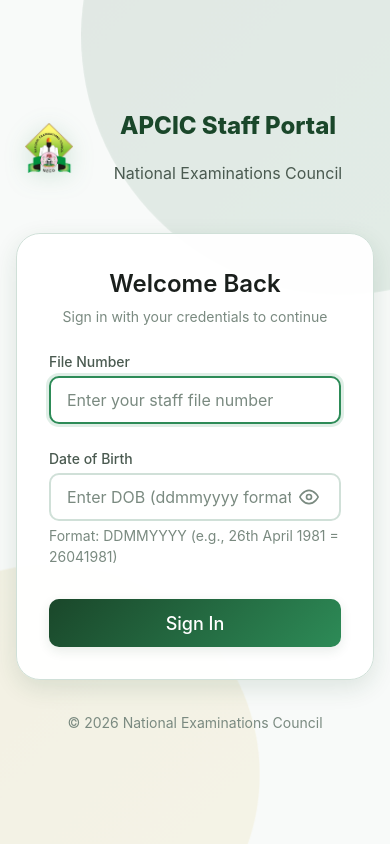
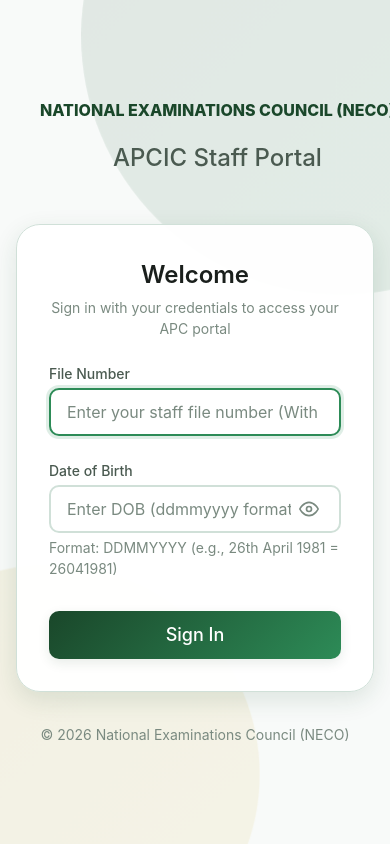
Before and after one commit to thomasakiou/neco-apcic-staff-portal-FE, a React (Vite) app: page /login in a window 390 px wide. Built offline with nearby package versions, Linux system fonts and the light colour scheme.

Commit message:
login page updates

```diff
--- a/src/components/Navbar/Navbar.module.css
+++ b/src/components/Navbar/Navbar.module.css
@@ -110,19 +110,6 @@
     gap: var(--space-sm);
 }
 
-.userName {
-    font-size: var(--font-size-sm);
-    font-weight: var(--font-weight-medium);
-    color: var(--text-secondary);
-    display: none;
-}
-
-@media (min-width: 480px) {
-    .userName {
-        display: inline;
-    }
-}
-
 .logoutButton {
     padding: var(--space-xs) var(--space-sm);
     font-size: var(--font-size-sm);
--- a/src/components/Navbar/Navbar.tsx
+++ b/src/components/Navbar/Navbar.tsx
@@ -5,7 +5,7 @@
 
 export function Navbar() {
     const { theme, toggleTheme } = useTheme();
-    const { logout, profile } = useAuth();
+    const { logout } = useAuth();
     const location = useLocation();
 
     const navItems = [
@@ -51,7 +51,6 @@
 
                     {/* User Menu */}
                     <div className={styles.userMenu}>
-                        <span className={styles.userName}>{profile?.full_name?.split(' ').slice(0, 2).join(' ')}</span>
                         <button onClick={logout} className={styles.logoutButton}>
                             Logout
                         </button>
--- a/src/pages/Dashboard/Dashboard.tsx
+++ b/src/pages/Dashboard/Dashboard.tsx
@@ -25,11 +25,14 @@
     'stock-tk': 'Stock Taking',
 };
 
-const getFirstName = (fullName: string | undefined) => {
+const getWelcomeName = (fullName: string | undefined) => {
     if (!fullName) return '';
     const titleRegex = /^(mr|mrs|ms|miss|dr|prof|engr|chief|arc|pharm|barr|alh|alhaja|pst|rev|bishop)\.?\s+/i;
+    const match = fullName.match(titleRegex);
+    const title = match ? match[0].trim() + ' ' : '';
     const nameWithoutTitle = fullName.replace(titleRegex, '');
-    return nameWithoutTitle.split(' ')[0];
+    const firstName = nameWithoutTitle.split(' ')[0];
+    return `${title}${firstName}`.trim();
 };
 
 export function Dashboard() {
@@ -134,7 +137,7 @@
             <section className={styles.welcomeSection}>
                 <div className={styles.welcomeContent}>
                     <h1 className={styles.welcomeTitle}>
-                        Welcome back, <span className={styles.name}>{getFirstName(profile.full_name)}</span>! 👋
+                        Welcome back, <span className={styles.name}>{getWelcomeName(profile.full_name)}</span>! 👋
                     </h1>
                     <p className={styles.welcomeSubtitle}>
                         Here's an overview of your NECO staff profile
--- a/src/pages/Login/Login.module.css
+++ b/src/pages/Login/Login.module.css
@@ -85,6 +85,7 @@
     color: var(--color-primary);
     margin: 0;
     line-height: var(--line-height-tight);
+    white-space: nowrap;
 }
 
 @media (max-width: 480px) {
@@ -107,7 +108,7 @@
     }
 
     .title {
-        font-size: var(--font-size-2xl);
+        font-size: 1.0rem;
         font-weight: 800;
         /* Make it bolder */
         color: var(--color-primary);
@@ -116,10 +117,11 @@
         align-self: end;
         justify-self: center;
         /* Center text relative to subtitle */
+        white-space: nowrap;
     }
 
     .subtitle {
-        font-size: var(--font-size-sm);
+        font-size: 0.9rem;
         grid-column: 2;
         margin: 0;
         align-self: start;
@@ -130,7 +132,8 @@
 }
 
 .subtitle {
-    font-size: var(--font-size-md);
+    font-size: 1.5rem;
+    font-weight: var(--font-weight-medium);
     color: var(--text-secondary);
     margin: var(--space-xs) 0 0;
 }
--- a/src/pages/Login/Login.tsx
+++ b/src/pages/Login/Login.tsx
@@ -54,17 +54,18 @@
                         alt="NECO Logo"
                         className={styles.logo}
                     />
-                    <h1 className={styles.title}>APCIC Staff Portal</h1>
-                    <p className={styles.subtitle}>
+                    <h1 className={styles.title}>NATIONAL EXAMINATIONS COUNCIL (NECO)</h1>
+                    <h2 className={styles.subtitle}>APCIC Staff Portal</h2>
+                    {/* <p className={styles.subtitle}>
                         National Examinations Council
-                    </p>
+                    </p> */}
                 </div>
 
                 <form onSubmit={handleSubmit} className={styles.form}>
                     <div className={styles.formCard}>
-                        <h2 className={styles.formTitle}>Welcome Back</h2>
+                        <h2 className={styles.formTitle}>Welcome</h2>
                         <p className={styles.formSubtitle}>
-                            Sign in with your credentials to continue
+                            Sign in with your credentials to access your APC portal
                         </p>
 
                         {error && (
@@ -78,7 +79,7 @@
                             <Input
                                 label="File Number"
                                 type="text"
-                                placeholder="Enter your staff file number"
+                                placeholder="Enter your staff file number (With p, e.g., 1234)"
                                 value={staffNumber}
                                 onChange={(e) => setStaffNumber(e.target.value)}
                                 autoComplete="username"
@@ -108,7 +109,7 @@
                 </form>
 
                 <p className={styles.footer}>
-                    © {new Date().getFullYear()} National Examinations Council
+                    © {new Date().getFullYear()} National Examinations Council (NECO)
                 </p>
             </div>
         </div>
```
